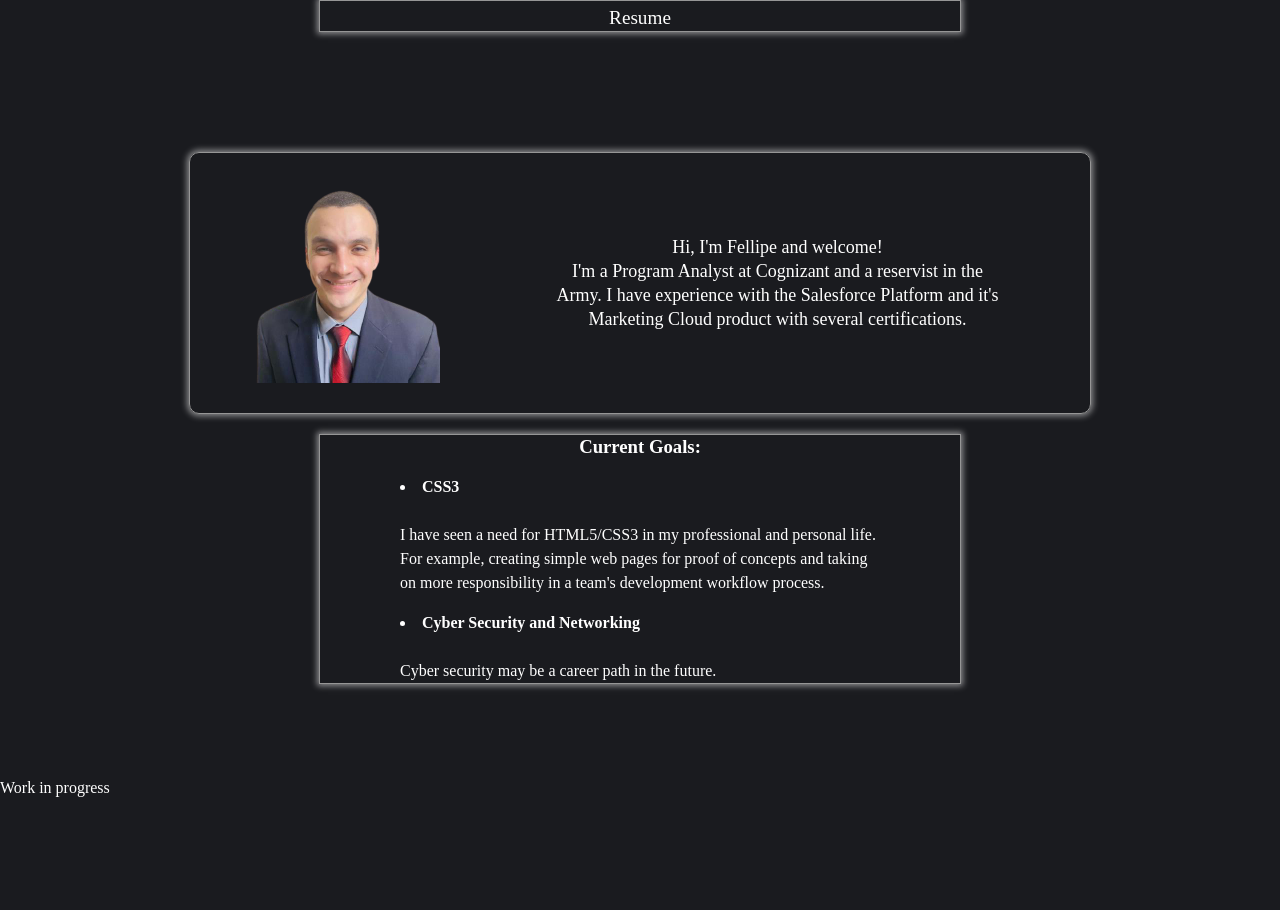
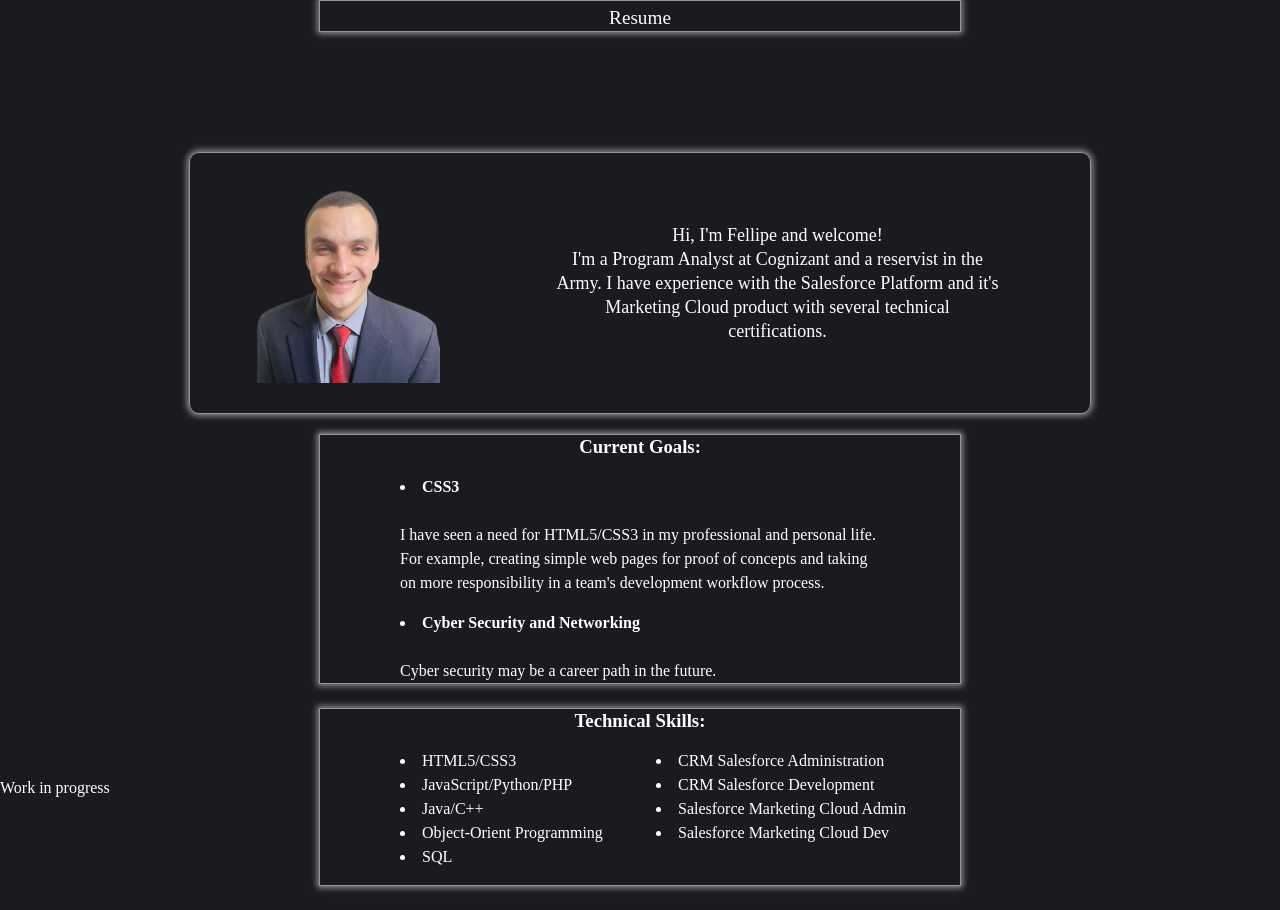
Before and after one commit to fddemora/fddemora.github.io, a website built with Parcel: page index.html in a window 1280 px wide. Before the commit the page ends 800 px from the top, so only its background shows below. Built offline with nearby package versions, Linux system fonts and the light colour scheme.

Commit message:
added tech skills

```diff
--- a/index.html
+++ b/index.html
@@ -22,13 +22,13 @@
             <p>
                 Hi, I'm Fellipe and welcome! <br>
                 I'm a Program Analyst at Cognizant and a reservist in the Army.
-                I have experience with the Salesforce Platform and it's Marketing Cloud product with several certifications. <br>
+                I have experience with the Salesforce Platform and it's Marketing Cloud product with several technical certifications. <br>
             </p>
         </div>
     </header>
 
     <section class="section-goals">
-        <h3>Current Goals:</h3>
+        <h3 >Current Goals:</h3>
 
         <div>
             <ul><li>
@@ -43,7 +43,34 @@
         </div>
 
     </section>
+    <section class="section-skills">
+        <h3 style="margin-bottom: 1rem;">Technical Skills:</h3>
+
+        <div>
+            <ul>
+                <li>HTML5/CSS3</li>
+                <li>JavaScript/Python/PHP</li>
+                <li>Java/C++</li>
+                <li>Object-Orient Programming</li>
+                <li>SQL</li>
+            </ul>
+        </div>
+
+        <div>
+            <ul>
+                <li>CRM Salesforce Administration</li>
+                <li>CRM Salesforce Development</li>
+                <li>Salesforce Marketing Cloud Admin</li>
+                <li>Salesforce Marketing Cloud Dev</li>
+            </ul>
+        </div>
+    </section>
+
+    <section>
+
+    </section>
 
     <div style="position: absolute; bottom: 0;">      Work in progress    </div>
+
 </body>
 </html>
--- a/style.css
+++ b/style.css
@@ -11,8 +11,9 @@ body{
     background-color: rgb(26, 27, 31);
     min-height: 100vh;
     color: white;
-    position: relative;
     line-height: 1.5rem;
+    list-style-position: inside;
+
 }
 
 .container1 {
@@ -80,7 +81,6 @@ nav a {
     margin: 0 auto;
     border: 1px solid rgb(150, 150, 150);
     box-shadow: 0px 0px 6px 2px rgba(255, 255, 255, 0.5);
-    list-style-position: inside;
 }
 
 .section-goals  div {
@@ -89,3 +89,24 @@ nav a {
     text-align: start;
     margin-top: 1rem;
 }
+
+/***********************************************************************************************************/
+/* skills section */
+
+.section-skills {
+    border: 1px solid rgb(150, 150, 150);
+    box-shadow: 0px 0px 6px 2px rgba(255, 255, 255, 0.5);
+    text-align: center;
+    width: 40rem;
+    margin: 1.5rem auto;
+    height: 11rem;
+
+}
+
+.section-skills  div {
+    text-align: start;
+    width: 16rem;
+    float: left;
+    position: relative;
+    left: 5rem;
+}
```
